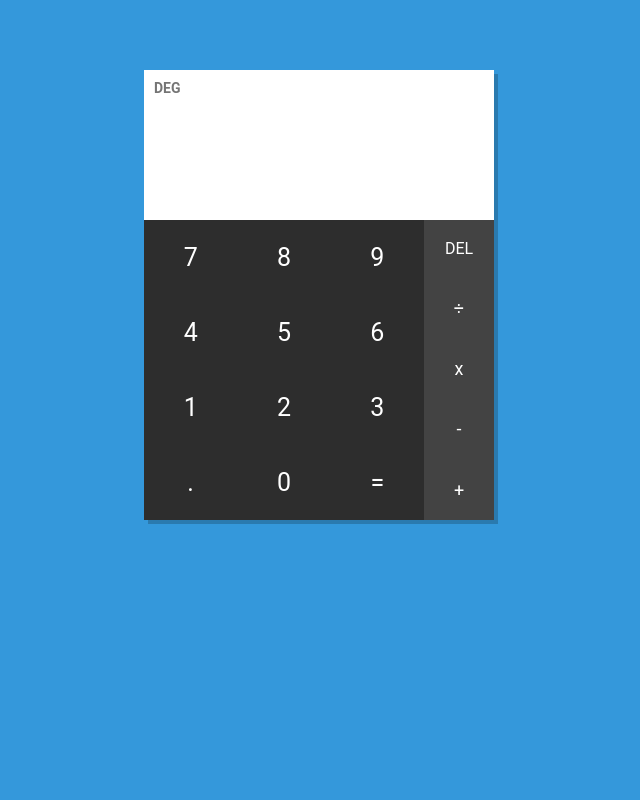
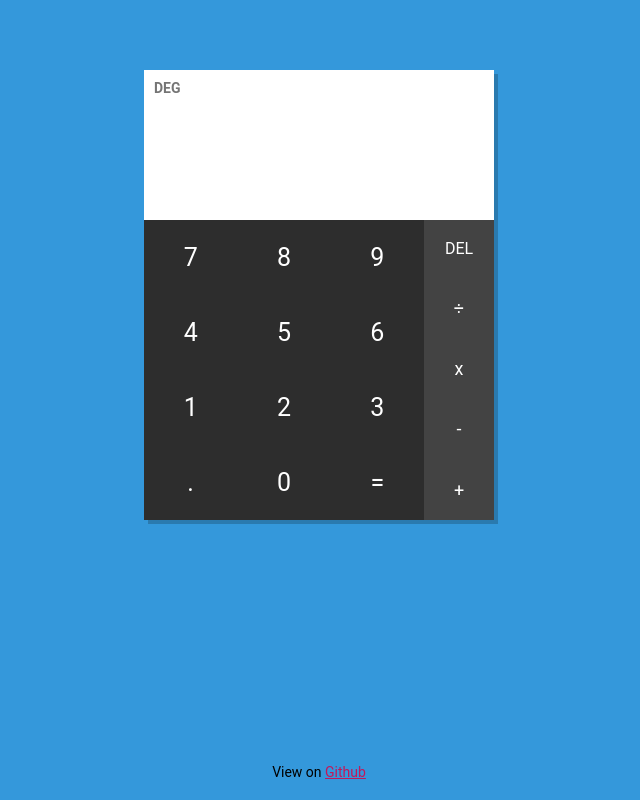
Before and after one commit to Bhavana8803/CODSOFT, a plain HTML site: page Calculator/index.html in a window 1280 px wide. Shown: the whole page, without its empty margins (321-961 px from the left). Drawn offline with Linux system fonts and the light colour scheme.

Commit message:
first commit

```diff
--- a/Calculator/index.html
+++ b/Calculator/index.html
@@ -59,7 +59,7 @@
 
   </main>
 
-  <!-- <span class="credit">View on <a href="https://github.com/ayoisaiah/javascript-calculator">Github</a></span> -->
+  <span class="credit">View on <a href="https://github.com/Bhavana8803/CODSOFT/Calculator">Github</a></span>
 
   <script src="main.js"></script>
 </body>
```
